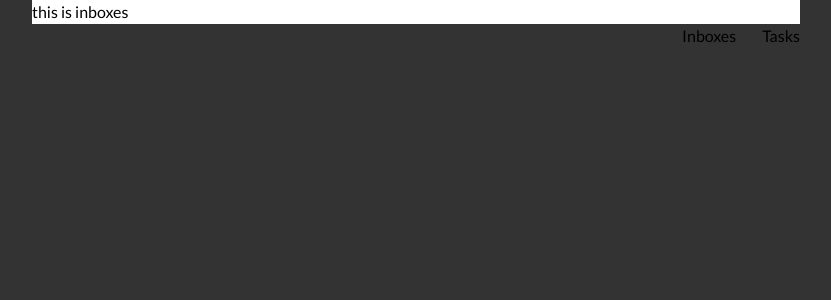
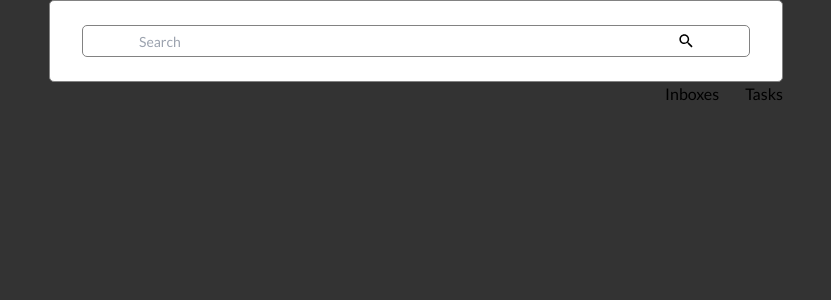
Before and after one commit to mdayat/quicks, a React (Vite) app: page /inboxes in a window 1280 px wide. Shown: the top 300 px of the page, without its empty margins (224-1055 px from the left). Built offline with nearby package versions, Linux system fonts and the light colour scheme.

Commit message:
create search box and debouncing search

```diff
--- a/src/App.tsx
+++ b/src/App.tsx
@@ -3,7 +3,7 @@ import { Link, Outlet } from "react-router-dom";
 export function App() {
   return (
     <>
-      <main className="bg-[#fff]">
+      <main className="bg-[#fff] py-6 px-8 rounded-[5px] border border-[#828282]">
         <Outlet />
       </main>
 
--- /dev/null
+++ b/src/components/SearchInbox.tsx
@@ -0,0 +1,66 @@
+import type { ChangeEvent, Dispatch } from "react";
+import { Search } from "../icons/Search";
+
+interface SearchInboxProps {
+  searchValue: string;
+  setSearchValue: Dispatch<string>;
+}
+
+export function SearchInbox({
+  searchValue,
+  setSearchValue,
+}: SearchInboxProps): JSX.Element {
+  function updateSearchValue(event: ChangeEvent<HTMLInputElement>) {
+    setSearchValue(event.currentTarget.value);
+  }
+
+  function searchOnFocus() {
+    const inputEl = document.getElementById("search_inbox") as HTMLInputElement;
+    inputEl.setAttribute("placeholder", "Type a new message");
+
+    const formEl = inputEl.parentElement as HTMLFormElement;
+    formEl.classList.remove("px-14");
+    formEl.classList.add("px-4");
+
+    const labelEl = inputEl.nextElementSibling as HTMLLabelElement;
+    labelEl.classList.add("opacity-0");
+  }
+
+  function searchOnBlur() {
+    const inputEl = document.getElementById("search_inbox") as HTMLInputElement;
+    inputEl.setAttribute("placeholder", "Search");
+
+    const formEl = inputEl.parentElement as HTMLFormElement;
+    formEl.classList.remove("px-4");
+    formEl.classList.add("px-14");
+
+    const labelEl = inputEl.nextElementSibling as HTMLLabelElement;
+    labelEl.classList.remove("opacity-0");
+  }
+
+  return (
+    <form
+      action=""
+      className="flex justify-between items-center border border-[#828282] rounded-[5px] px-14 h-8 transition-all duration-300"
+    >
+      <input
+        type="text"
+        id="search_inbox"
+        name="search_inbox"
+        placeholder="Search"
+        className="leading-none text-sm outline-none w-full"
+        value={searchValue}
+        onChange={updateSearchValue}
+        onFocus={searchOnFocus}
+        onBlur={searchOnBlur}
+      />
+
+      <label
+        htmlFor="search_inbox"
+        className="text-sm leading-none cursor-pointer transition-all duration-300"
+      >
+        <Search className="w-3.5 h-3.5" />
+      </label>
+    </form>
+  );
+}
--- /dev/null
+++ b/src/icons/Search.tsx
@@ -0,0 +1,9 @@
+import type { ComponentPropsWithRef } from "react";
+
+export function Search({ ...rest }: ComponentPropsWithRef<"svg">): JSX.Element {
+  return (
+    <svg viewBox="0 0 32 31" xmlns="http://www.w3.org/2000/svg" {...rest}>
+      <path d="M21.0804 18.9783H22.4434L31.0526 27.6047L28.4819 30.1754L19.8555 21.5662V20.2032L19.3896 19.7201C17.4228 21.4109 14.8694 22.4289 12.0916 22.4289C5.89781 22.4289 0.877197 17.4082 0.877197 11.2144C0.877197 5.02061 5.89781 0 12.0916 0C18.2854 0 23.3061 5.02061 23.3061 11.2144C23.3061 13.9922 22.2881 16.5456 20.5973 18.5124L21.0804 18.9783ZM4.32774 11.2145C4.32774 15.5104 7.79558 18.9783 12.0916 18.9783C16.3876 18.9783 19.8554 15.5104 19.8554 11.2145C19.8554 6.91846 16.3876 3.45062 12.0916 3.45062C7.79558 3.45062 4.32774 6.91846 4.32774 11.2145Z" />
+    </svg>
+  );
+}
--- a/src/index.css
+++ b/src/index.css
@@ -5,7 +5,7 @@
   }
 
   #root {
-    @apply font-lato max-w-screen-md mx-auto;
+    @apply font-lato max-w-[734px] mx-auto;
   }
 }
 
--- /dev/null
+++ b/src/pages/inbox.tsx
@@ -0,0 +1,18 @@
+import { useEffect, useState } from "react";
+import { SearchInbox } from "../components/SearchInbox";
+import { useDebounce } from "../utils/inbox";
+
+export function Inbox(): JSX.Element {
+  const [searchValue, setSearchValue] = useState("");
+  const debouncedSearchValue = useDebounce(searchValue, 750);
+
+  useEffect(() => {
+    // Fetch some data
+  }, [debouncedSearchValue]);
+
+  return (
+    <>
+      <SearchInbox searchValue={searchValue} setSearchValue={setSearchValue} />
+    </>
+  );
+}
--- a/src/routes.tsx
+++ b/src/routes.tsx
@@ -1,5 +1,7 @@
 import { createBrowserRouter } from "react-router-dom";
+
 import { App } from "./App";
+import { Inbox } from "./pages/inbox";
 
 export const router = createBrowserRouter([
   {
@@ -8,7 +10,7 @@ export const router = createBrowserRouter([
     children: [
       {
         path: "inboxes",
-        element: <div>this is inboxes</div>,
+        element: <Inbox />,
       },
       {
         path: "inboxes/:inboxID",
--- /dev/null
+++ b/src/utils/inbox.ts
@@ -0,0 +1,38 @@
+import type { Message } from "../data/inbox";
+import { useEffect, useState } from "react";
+
+// Count the participants by looping through all messages, and
+// identify each participant by "userID".
+// This to ensure data integrity since we are not leveraging Relational Database.
+function getParticipants(inboxMessages: Message[]): number {
+  let participants = 0;
+  const recordedUserID: string[] = [];
+
+  for (let i = 0; i < inboxMessages.length; i++) {
+    const message = inboxMessages[i];
+    if (recordedUserID.includes(message.userID)) {
+      recordedUserID.push(message.userID);
+      participants++;
+    }
+  }
+
+  return participants;
+}
+
+function useDebounce(value: string, delay: number): string {
+  const [debouncedValue, setDebouncedValue] = useState(value);
+
+  useEffect(() => {
+    const handler = setTimeout(() => {
+      setDebouncedValue(value);
+    }, delay);
+
+    return () => {
+      clearTimeout(handler);
+    };
+  }, [value, delay]);
+
+  return debouncedValue;
+}
+
+export { getParticipants, useDebounce };
```
